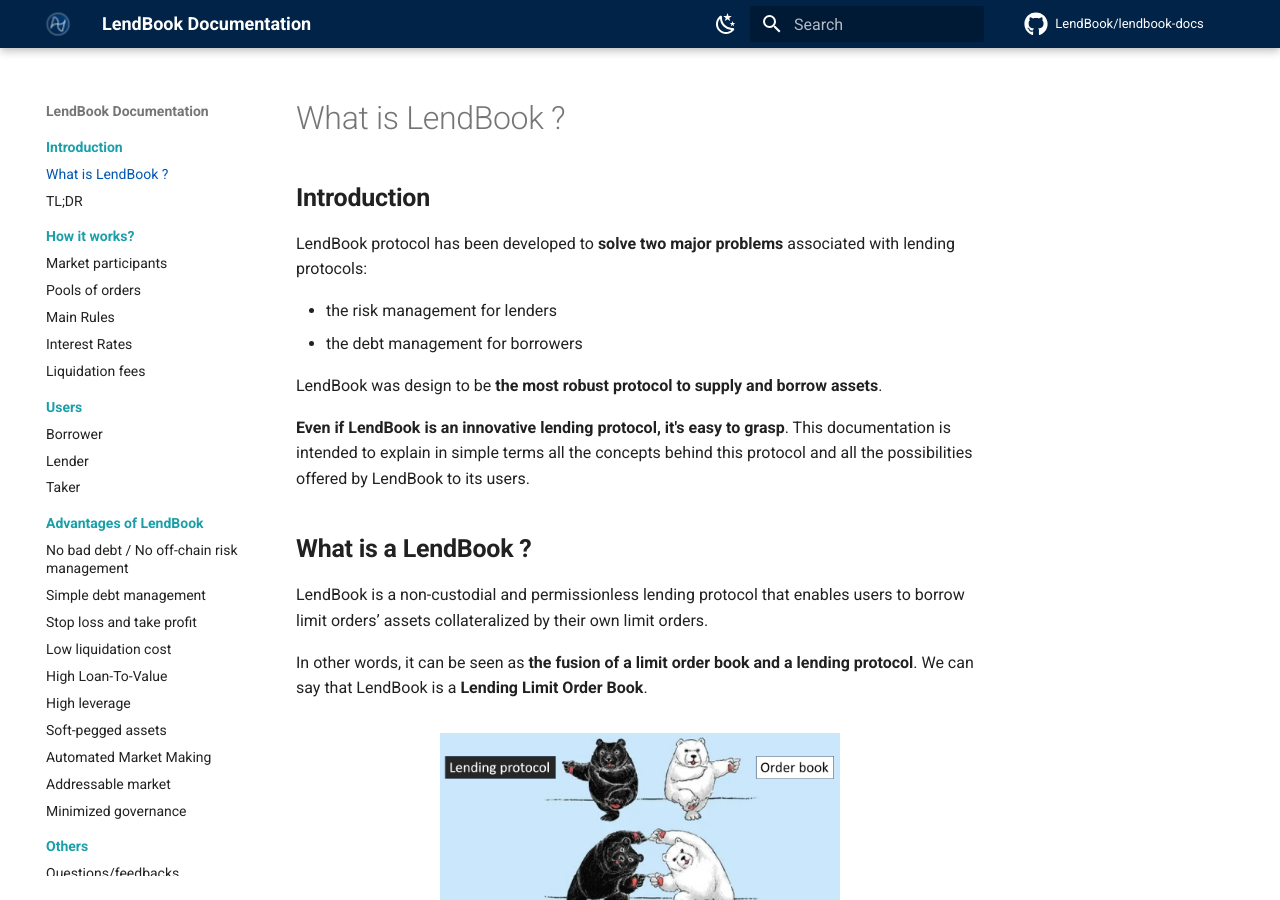
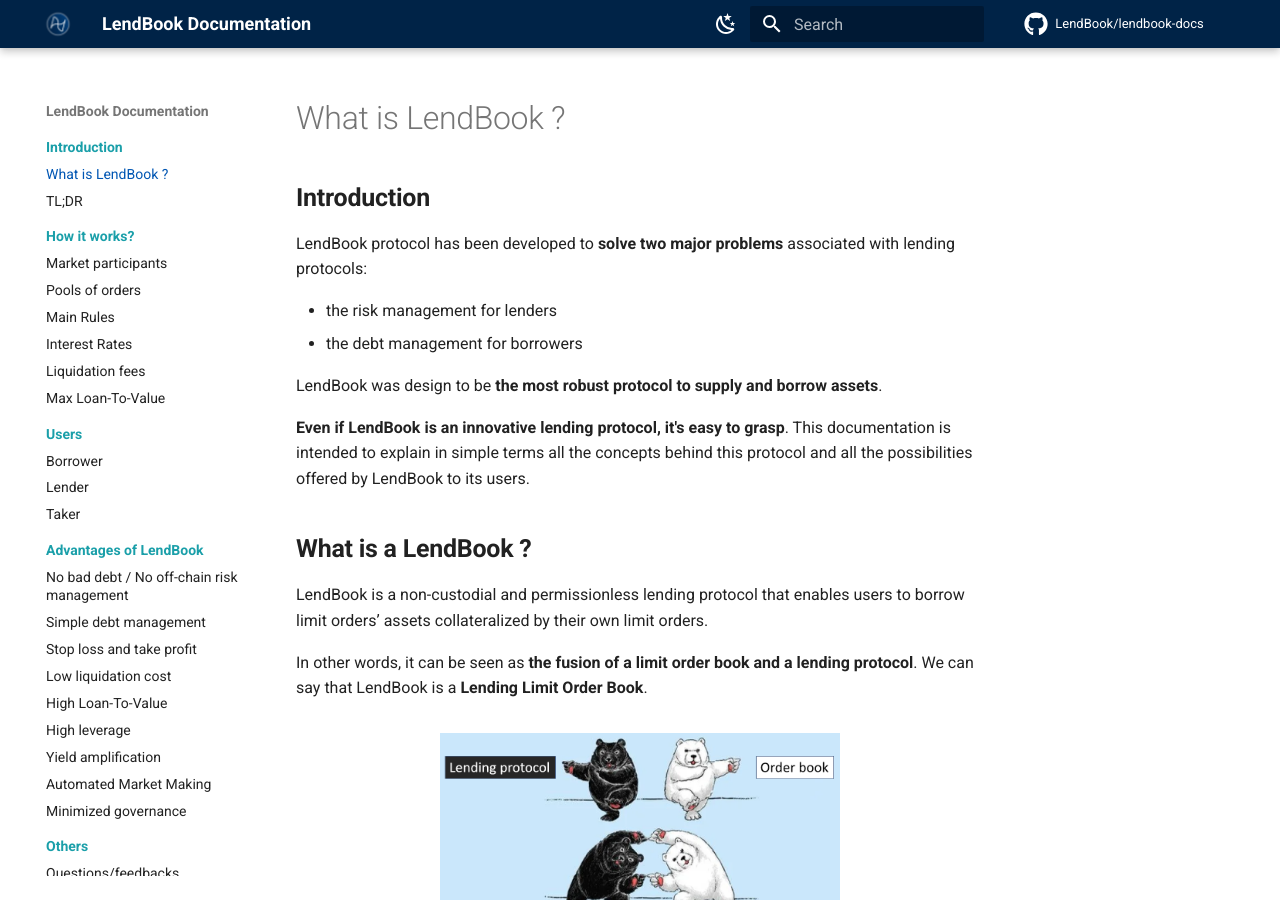
Before and after one commit to LendBook/lendbook-docs, an MkDocs documentation site: the page built from docs/index.md, in a window 1280 px wide and 900 px high. Built offline with MkDocs 1.6.1 and Material for MkDocs 9.7.7, drawn with Linux system fonts in a browser that asks for light colours; comment, search, counter and statistics services are not loaded.

Commit message:
end of merge

```diff
--- a/mkdocs.yml
+++ b/mkdocs.yml
@@ -12,6 +12,7 @@
     - Main Rules: how-it-works/rules.md
     - Interest Rates: how-it-works/interest-rates.md
     - Liquidation fees:  how-it-works/liquidation.md
+    - Max Loan-To-Value:  how-it-works/max-loan-to-value.md
   - Users:
     - Borrower: users/borrower.md
     - Lender: users/lender.md
@@ -23,9 +24,9 @@
     - Low liquidation cost: advantages/liquidation-cost.md
     - High Loan-To-Value: advantages/loan-to-value.md
     - High leverage: advantages/leverage.md
-    - Soft-pegged assets: advantages/soft-pegged-assets.md
+    - Yield amplification: advantages/soft-pegged-assets.md
     - Automated Market Making: advantages/automated-market-making.md
-    - Addressable market: advantages/addressable-market.md
+    #- Addressable market: advantages/addressable-market.md
     - Minimized governance: advantages/governance.md
     #- Degen Strategies : borrow USDC with USDC as collateral
   - Others :
@@ -73,6 +74,7 @@
 
 
 markdown_extensions:
+  - tables
   - abbr
   - pymdownx.highlight:
       anchor_linenums: true
```
